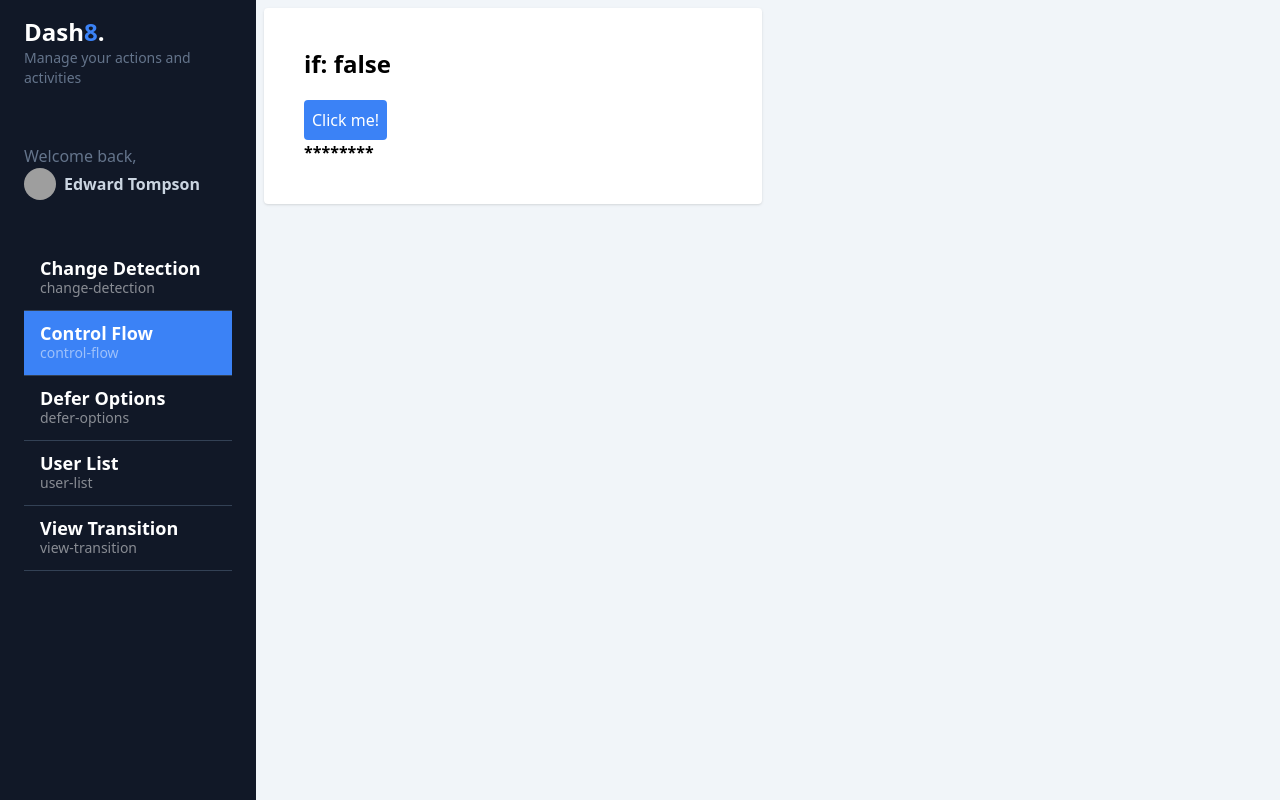
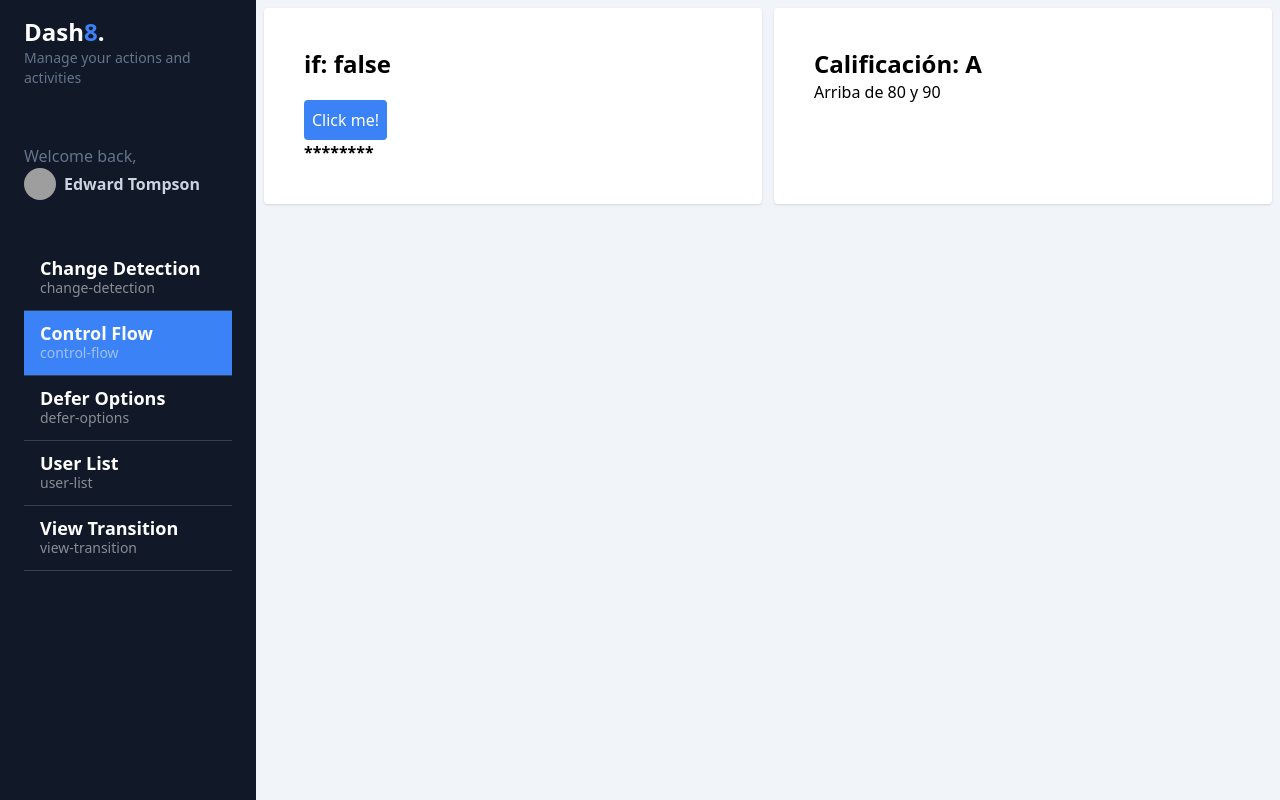
Before and after one commit to YahirPoot/my-dashboard, an Angular app: page /dashboard/control-flow in a window 1280 px wide. Built offline with nearby package versions, Linux system fonts and the light colour scheme; grey boxes are pictures that could not be loaded.

Commit message:
control flow @SWITCH

```diff
--- a/src/app/dashboard/pages/control-flow/control-flow.component.html
+++ b/src/app/dashboard/pages/control-flow/control-flow.component.html
@@ -2,7 +2,7 @@
 
 <section class="grid grid-cols-1 md:grid-cols-2 gap-3">
 
-  <!-- ngIf @if -->
+  <!-- ! ngIf @if -->
 
   <div class="bg-white rounded shadow p-10">
     <h2 class="text-2xl font-bold mb-5">if: {{ showContent() }}</h2>
@@ -19,4 +19,28 @@
       <p class="font-bold">********</p>
     }
   </div>
+
+    <!-- ! @switch -->
+
+    <div class="bg-white rounded shadow p-10">
+
+      <h2 class="text-2xl font-bold"> Calificación: {{ grade() }}</h2>
+
+      @switch ( grade() ) {
+        @case ('A'){
+          <p>Arriba de 80 y 90</p>
+        }
+        @case ('B'){
+          <p>Arriba de 60 y 70</p>
+        }
+        @case ('F'){
+          <p>Reprobado</p>
+        }
+        @default {
+          <p>Calificación no encontrada</p>
+        }
+      }
+
+    </div>
+
 </section>
--- a/src/app/dashboard/pages/control-flow/control-flow.component.ts
+++ b/src/app/dashboard/pages/control-flow/control-flow.component.ts
@@ -1,5 +1,7 @@
 import { Component, signal } from '@angular/core';
 import { defaultUrlMatcher } from '@angular/router';
+
+type Grade = 'A' | 'B' | 'F';
 
 @Component({
   imports: [],
@@ -9,6 +11,7 @@
 export default class ControlFlowComponent {
 
   public showContent = signal(false);
+  public grade = signal<Grade>('A');
 
   public toggleContent() {
     this.showContent.update(value => !value);
```
